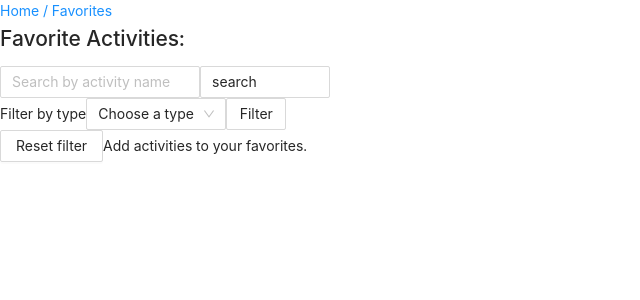
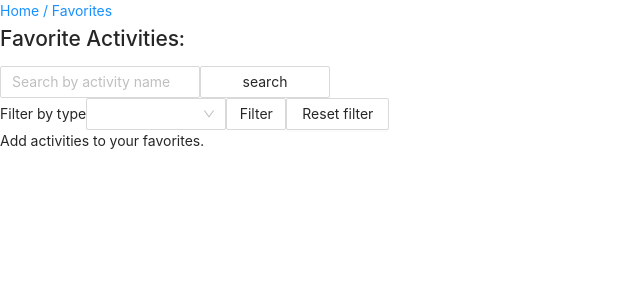
Before and after one commit to Deadpixel62/boredom-api, a React (Vite) app: page /favorites in a window 1280 px wide. Shown: the top 300 px of the page, without its empty margins (0-640 px from the left). Built offline with nearby package versions, Linux system fonts and the light colour scheme.

Commit message:
Tweaking antd Select component

```diff
--- a/src/Components/Favorites.jsx
+++ b/src/Components/Favorites.jsx
@@ -62,7 +62,7 @@ function Favorites() {
       }
       }}>
     <Input allowClear style={{ width: 200 }} value={searchValue} title="Type an activity name" placeholder='Search by activity name'  onChange={(e)=>setSearchValue(e.target.value)} type="text"/>
-    <Input value="search" style={{ width: 130 }} type="primary"/>
+    <Input value="search" style={{ width: 130 }} type="submit"/>
 
     </form>
 
@@ -77,17 +77,17 @@ function Favorites() {
   }))
 }}>
 Filter by type
-<Select style={{width:140}} defaultValue={{value:"Choose a type"}} onSelect={(e) => console.log(e.target.value)} form="typeForm" onChange={(e)=> setFilteredType(e.target.value)} id="types">
+<Select style={{width:140}} onSelect={(e) => console.log(e)} form="typeForm" onChange={(value)=>setFilteredType(value)} id="types">
 
 {favTypes.map((item) => {
     return(
-      <Option key={Math.floor(Math.random() * 100)} value={item}>{item}</Option>
+      <Option key={Math.floor(Math.random() * 100)} value={item}> {item} </Option>
     )
   })}
 </Select>
-    <Input style={{width:60}} value="Filter" type="submit"/>
+    <Input style={{width:60}} value="Filter" type="submit"/><Button onClick={() => setFilteredFav(favActivities)}>Reset filter</Button>
 </form>
-<Button onClick={() => setFilteredFav(favActivities)}>Reset filter</Button>
+
 
     {favActivities[0] ? (
     <ul>
--- a/src/Components/Home.jsx
+++ b/src/Components/Home.jsx
@@ -84,7 +84,7 @@ function Home() {
 
 <label htmlFor="types">Choose a type:</label>
 
-<Select style={{ width: 120 }} defaultValue={{ value:"pick a type" }} onChange={(e)=> setType(e.target.value)} id="types">
+<Select style={{ width: 120 }} defaultValue={{ value:"pick a type" }} onChange={(value)=> setType(value)} id="types">
   <Option value="charity">charity</Option>
   <Option value="recreational">recreational</Option>
   <Option value="education">education</Option>
@@ -105,7 +105,7 @@ type: {typeActivity.type}</h1>
     <h2>Generate an activity by price range:</h2>
 <label htmlFor="minPrice">Choose min price:</label>
 
-    <Select style={{ width: 70 }} defaultValue={{value:"0"}} onChange={(e) => setMinPrice(e.target.value)} id="minPrice">
+    <Select style={{ width: 70 }} defaultValue={{value:"0"}} onChange={(value) => setMinPrice(value)} id="minPrice">
     <Option value="0">0</Option>
     <Option value="0.1">0.1</Option>
     <Option value="0.2">0.2</Option>
@@ -115,7 +115,7 @@ type: {typeActivity.type}</h1>
     </Select>
 
     <label htmlFor="maxPrice">Choose max price:</label>
-    <Select style={{ width: 70 }} defaultValue={{value:"0.1"}} onChange={(e) => setMaxPrice(e.target.value)} id="prices">
+    <Select style={{ width: 70 }} defaultValue={{value:"0.1"}} onChange={(value) => setMaxPrice(value)} id="prices">
     <Option value="0.1">0.1</Option>
     <Option value="0.2">0.2</Option>
     <Option value="0.3">0.3</Option>
```
